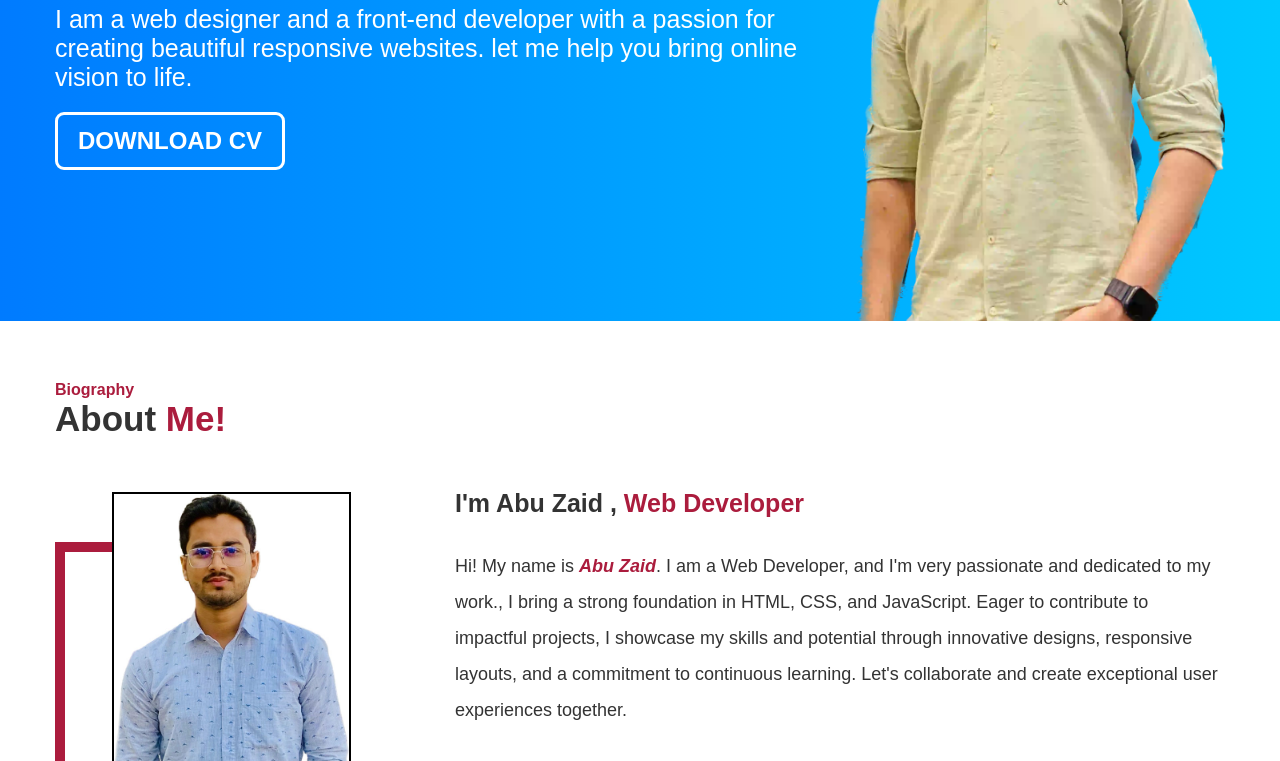
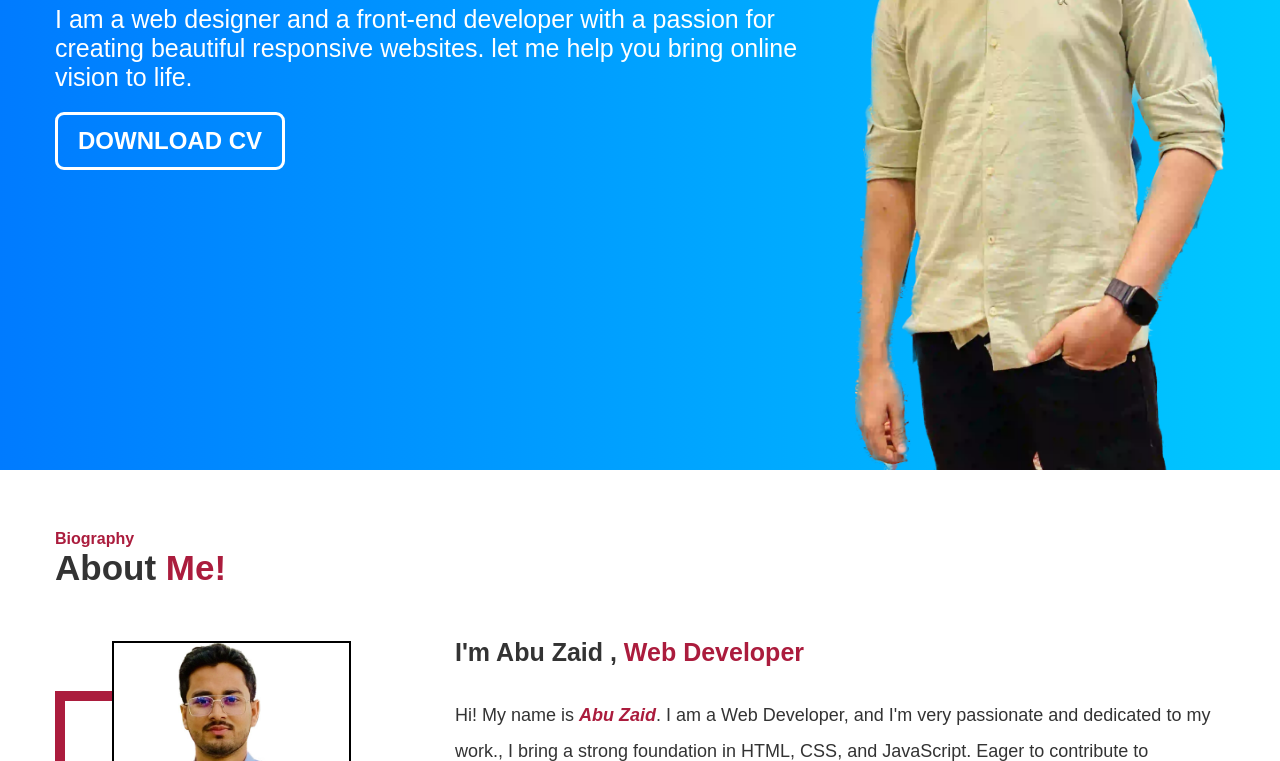
Before and after one commit to Abuzaid98/AbuZaid-Portfolio, a plain HTML site: page index.html in a window 1280 px wide. Shown: the part 339-1100 px from the top of the page. Drawn offline with nearby package versions, Linux system fonts and the light colour scheme.

Commit message:
Update index.css

```diff
--- a/index.css
+++ b/index.css
@@ -59,7 +59,7 @@ nav a:hover,
 header h1 a:hover,
 .active-nav{color: #0166d2; }
 
-.wrap-2{ padding: 0; color: #fff;overflow: hidden; background: linear-gradient(90deg,#007bff,#00c8ff); background-size: cover; height: 580px; position: relative;}
+.wrap-2{ padding: 0; color: #fff;overflow: hidden; background: linear-gradient(90deg,#007bff,#00c8ff); background-size: cover; position: relative;}
 .wrap-2 .all-text{padding: 50px 0;}
 .wrap-2 .all-text h2{font-size: 5rem; padding: 20px 0; animation: all .7s linear;}
 .wrap-2 .all-text h2 span{color: #fff;}
```
